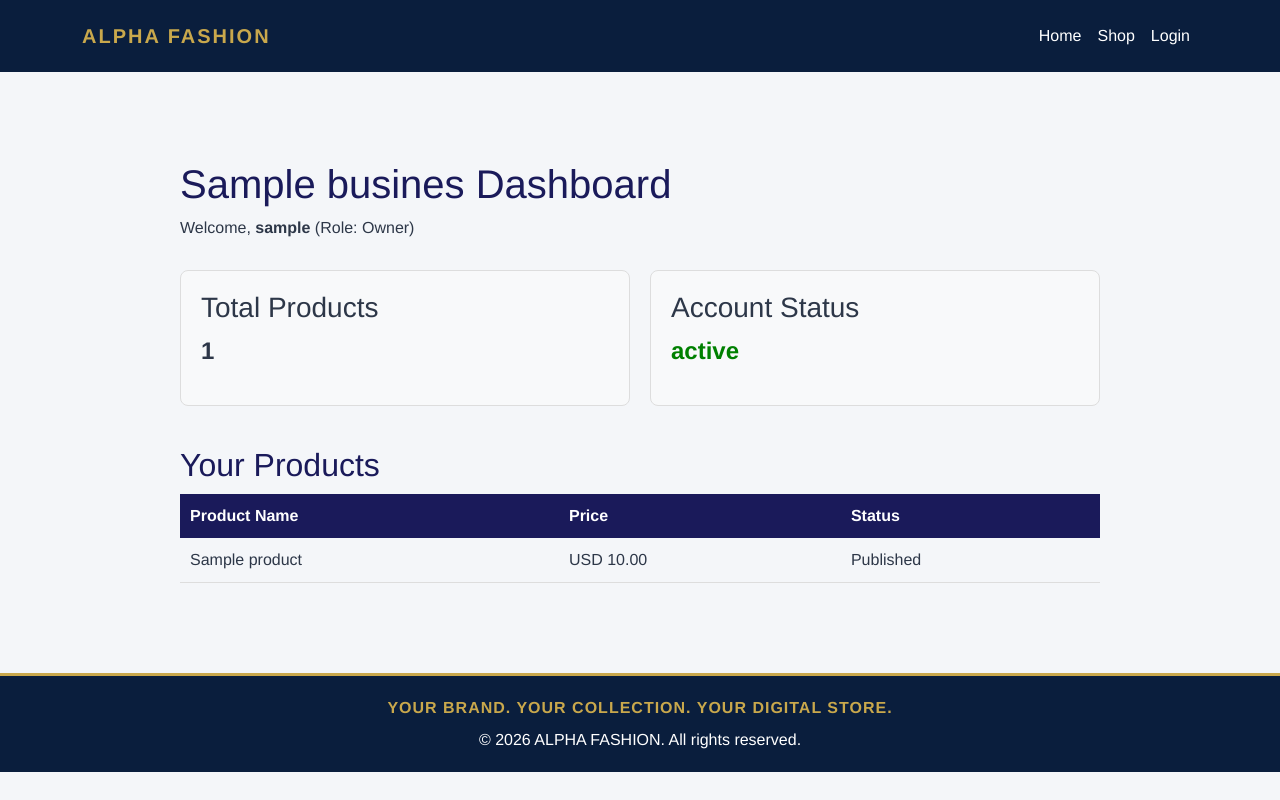
After one commit to Iniobongcodex2/alpha-fashion, a Django app: page /dashboard/ in a window 1280 px wide. The commit adds this page. Run offline with Django 5.2, Linux system fonts and the light colour scheme; a user stored in the database is signed in; tables that the repository leaves empty hold one stand-in row (values such as "Sample post").

Commit message:
Stage 15: Added secure dashboard view and authentication redirects

```diff
--- a/core/models.py
+++ b/core/models.py
@@ -26,6 +26,9 @@ class Business(models.Model):
     def __str__(self):
         return self.business_name
 
+    class Meta:
+        verbose_name_plural = "Businesses" # Fixes "Businesss" in admin
+
 
 class BusinessMembership(models.Model):
     ROLE_CHOICES = (
@@ -40,6 +43,9 @@ class BusinessMembership(models.Model):
 
     def __str__(self):
         return f"{self.user.username} - {self.business.business_name} ({self.role})"
+
+    class Meta:
+        verbose_name_plural = "Business Memberships"
 
 
 class Category(models.Model):
@@ -76,6 +82,9 @@ class Product(models.Model):
     def __str__(self):
         return f"{self.product_name} - {self.business.business_name}"
 
+    class Meta:
+        verbose_name_plural = "Products"
+
 
 class ProductImage(models.Model):
     product = models.ForeignKey(Product, on_delete=models.CASCADE, related_name='images')
@@ -85,6 +94,9 @@ class ProductImage(models.Model):
 
     def __str__(self):
         return f"Image for {self.product.product_name}"
+
+    class Meta:
+        verbose_name_plural = "Product Images"
 
 
 class ProductVariant(models.Model):
@@ -97,6 +109,9 @@ class ProductVariant(models.Model):
 
     def __str__(self):
         return f"{self.product.product_name} - {self.size} / {self.colour}"
+
+    class Meta:
+        verbose_name_plural = "Product Variants"
 
 
 class CustomerEnquiry(models.Model):
--- a/core/urls.py
+++ b/core/urls.py
@@ -3,6 +3,7 @@ from . import views
 
 urlpatterns = [
     path('', views.home, name='home'),
+    path('dashboard/', views.dashboard, name='dashboard'),
     path('shop/', views.shop_list, name='shop_list'),
     path('shop/<slug:slug>/', views.business_storefront, name='business_storefront'),
 ]
--- a/core/views.py
+++ b/core/views.py
@@ -1,5 +1,6 @@
-from django.shortcuts import render, get_object_or_404
-from .models import Business, Product
+from django.shortcuts import render, get_object_or_404, redirect
+from django.contrib.auth.decorators import login_required
+from .models import Business, BusinessMembership, Product
 
 def home(request):
     return render(request, 'core/home.html')
@@ -21,3 +22,23 @@ def business_storefront(request, slug):
         'products': products
     }
     return render(request, 'core/storefront.html', context)
+
+@login_required
+def dashboard(request):
+    # Find the business attached to the logged-in user
+    membership = BusinessMembership.objects.filter(user=request.user).first()
+
+    if not membership:
+        # If the user isn't attached to a business, send them back home
+        return redirect('home')
+
+    business = membership.business
+    # Get ONLY the products for this specific business
+    products = Product.objects.filter(business=business)
+
+    context = {
+        'business': business,
+        'products': products,
+        'role': membership.role
+    }
+    return render(request, 'core/dashboard.html', context)
--- /dev/null
+++ b/templates/core/dashboard.html
@@ -0,0 +1,39 @@
+{% extends 'base.html' %}
+
+{% block content %}
+<div style="padding: 40px; max-width: 1000px; margin: 0 auto;">
+    <h1 style="color: #1a1a5a;">{{ business.business_name }} Dashboard</h1>
+    <p>Welcome, <strong>{{ request.user.username }}</strong> (Role: {{ role }})</p>
+
+    <div style="display: flex; gap: 20px; margin-top: 30px;">
+        <div style="background: #f8f9fa; padding: 20px; border-radius: 8px; flex: 1; border: 1px solid #ddd;">
+            <h3>Total Products</h3>
+            <p style="font-size: 24px; font-weight: bold;">{{ products.count }}</p>
+        </div>
+        <div style="background: #f8f9fa; padding: 20px; border-radius: 8px; flex: 1; border: 1px solid #ddd;">
+            <h3>Account Status</h3>
+            <p style="font-size: 24px; font-weight: bold; color: green;">{{ business.account_status }}</p>
+        </div>
+    </div>
+
+    <h2 style="margin-top: 40px; color: #1a1a5a;">Your Products</h2>
+    <table style="width: 100%; border-collapse: collapse; margin-top: 10px;">
+        <tr style="background-color: #1a1a5a; color: white;">
+            <th style="padding: 10px; text-align: left;">Product Name</th>
+            <th style="padding: 10px; text-align: left;">Price</th>
+            <th style="padding: 10px; text-align: left;">Status</th>
+        </tr>
+        {% for product in products %}
+        <tr style="border-bottom: 1px solid #ddd;">
+            <td style="padding: 10px;">{{ product.product_name }}</td>
+            <td style="padding: 10px;">{{ business.currency }} {{ product.price }}</td>
+            <td style="padding: 10px;">{{ product.publication_status }}</td>
+        </tr>
+        {% empty %}
+        <tr>
+            <td colspan="3" style="padding: 10px; text-align: center;">You have not added any products yet.</td>
+        </tr>
+        {% endfor %}
+    </table>
+</div>
+{% endblock %}
--- a/templates/core/home.html
+++ b/templates/core/home.html
@@ -8,8 +8,8 @@
     <p class="lead mt-3" style="color: var(--alpha-gold); font-weight: 500; letter-spacing: 1px;">YOUR BRAND. YOUR COLLECTION. YOUR DIGITAL STORE.</p>
 
     <div class="mt-5">
-        <!-- CHANGED THIS LINE to link to the shop page -->
-        <a href="{% url 'shop' %}" class="btn btn-alpha-gold btn-lg px-4 me-2">Explore Collection</a>
+        <!-- CHANGED THIS LINE to 'shop_list' so Django can find the URL -->
+        <a href="{% url 'shop_list' %}" class="btn btn-alpha-gold btn-lg px-4 me-2">Explore Collection</a>
         <a href="/admin/" class="btn btn-alpha-navy btn-lg px-4">Business Login</a>
     </div>
 </div>
```
Also changed, not shown: config/settings.py (+7 -6 lines), core/migrations/0004_alter_business_options_and_more.py (added).
